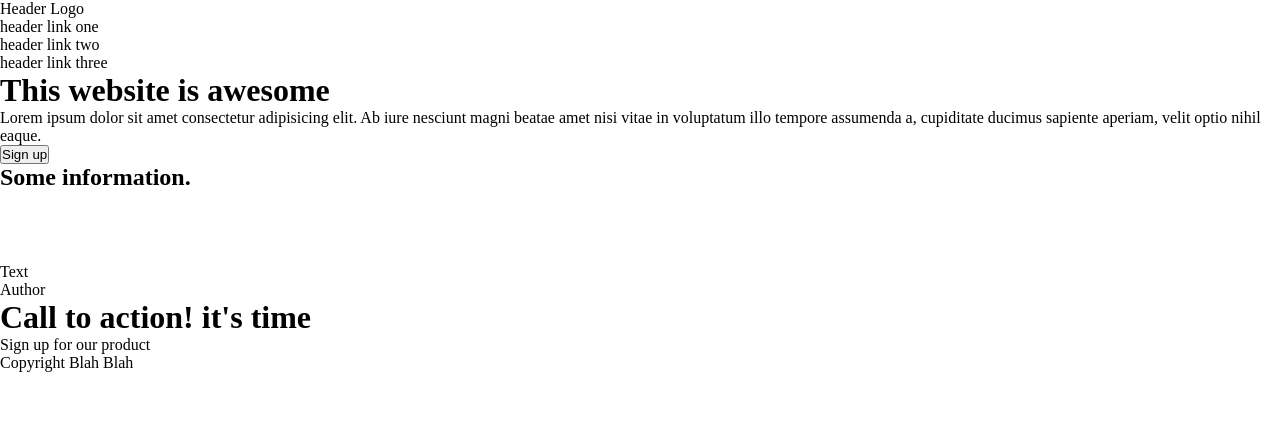
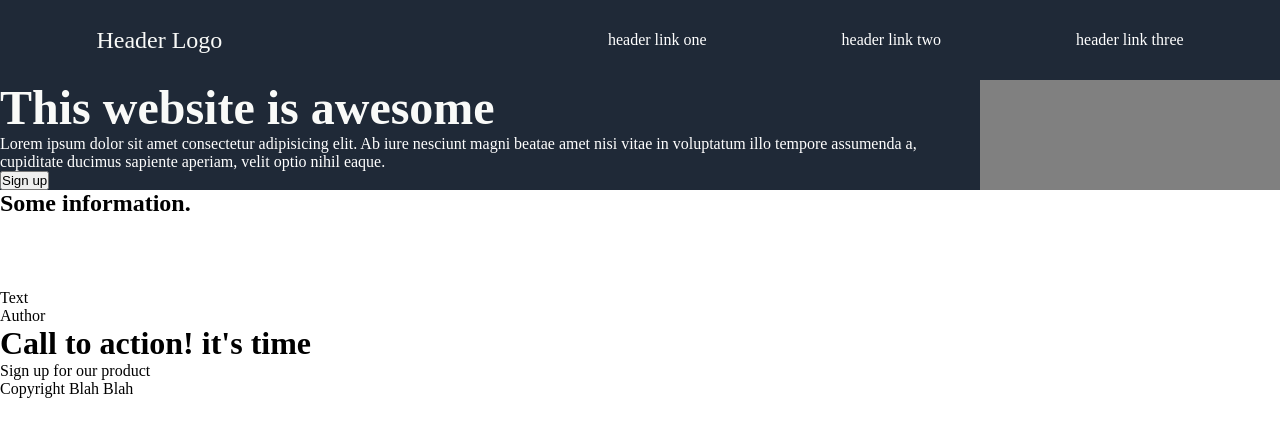
Before and after one commit to FTyumin/Landing-Page, a plain HTML site: page index.html in a window 1280 px wide. Drawn offline with Linux system fonts and the light colour scheme.

Commit message:
feat:navbar

```diff
--- a/index.html
+++ b/index.html
@@ -8,23 +8,33 @@
 </head>
 <body>
     <div class="container">
-        <header class="header">
+        <div class="hero">
+
+        <nav class="nav">
+            <header class="header">
             Header Logo
         </header>
-        <nav class="nav">
+            <div class="nav-list">
+
+            </div>
             <ul>
                 <li>header link one</li>
                 <li>header link two</li>
                 <li>header link three</li>
             </ul>
         </nav>
-        <div class="hero">
-            <h1>This website is awesome</h1>
-            <p>Lorem ipsum dolor sit amet consectetur adipisicing elit. Ab iure nesciunt magni beatae amet nisi vitae in voluptatum illo tempore assumenda a, cupiditate ducimus sapiente aperiam, velit optio nihil eaque.</p>
-            <button>Sign up</button>
-            <img src="" alt="">
+        <div class="info">
+            <div class="left">
+                <h1>This website is awesome</h1>
+                <p>Lorem ipsum dolor sit amet consectetur adipisicing elit. Ab iure nesciunt magni beatae amet nisi vitae in voluptatum illo tempore assumenda a, cupiditate ducimus sapiente aperiam, velit optio nihil eaque.</p>
+                <button>Sign up</button>
+            </div>
+            <div class="right">
+
+            </div>
+
         </div>
-
+    </div>
         <h2>Some information.</h2>
         <div class="list">
             <div class="card"><img src="" alt=""></div>
--- a/style.css
+++ b/style.css
@@ -3,3 +3,56 @@
     margin: 0;
     padding: 0;
 }
+
+body {
+    height: 100vh;
+}
+
+.container {
+    display: flex;
+    flex-direction: column;
+}
+
+
+.header {
+    font-size:24px;
+    color:#f9faf8;
+}
+
+.nav {
+    display: flex;
+    justify-content: space-around;
+    align-items: center;
+    height: 80px;
+}
+
+.nav ul {
+    display: flex;
+    gap:135px;
+    justify-content: flex-end;
+}
+
+ul {
+    list-style-type: none;
+}
+
+.hero {
+    background-color: #1F2937;
+    color: white;
+}
+
+.info h1 {
+    font-size: 48px;
+    color:#f9faf8;
+    font-weight:900;
+}
+
+.info {
+    display: flex;
+    justify-content: space-around;
+}
+
+.info .right {
+    width: 400px;
+    background-color: grey;
+}
```
